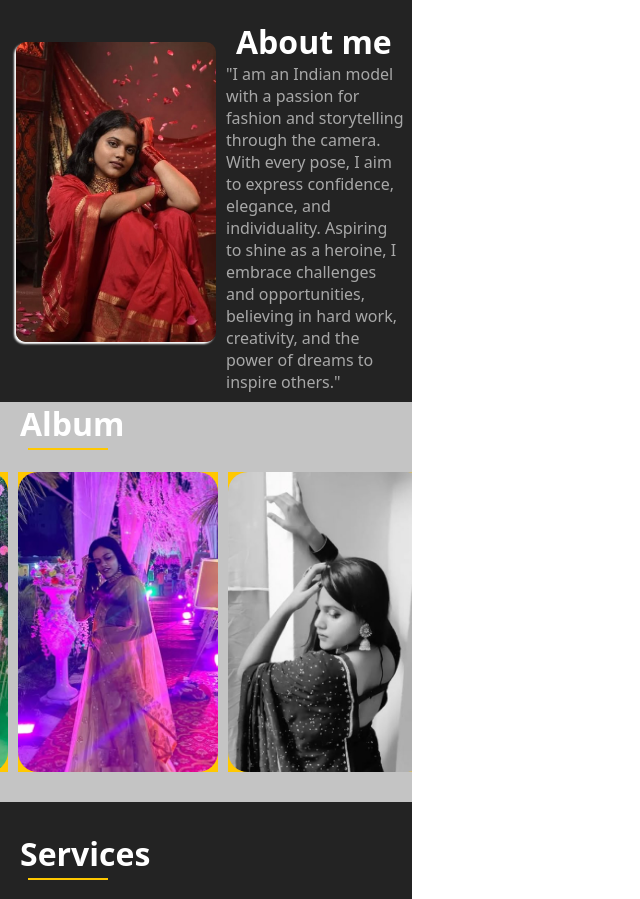
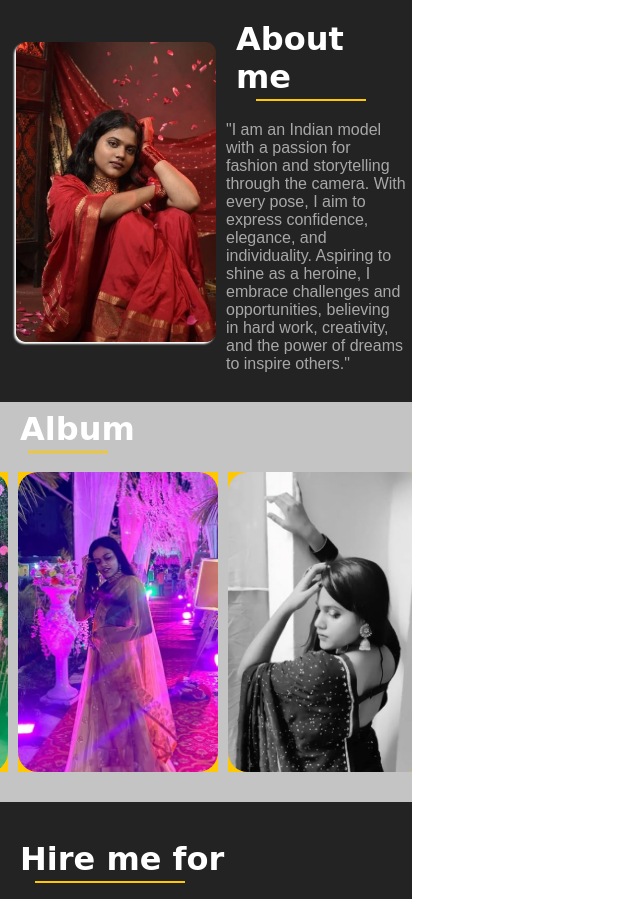
Before and after one commit to IndianModel-1/Shivangi_Kaundel01, a plain HTML site: page index.html in a window 1280 px wide. Shown: the part 743-1642 px from the top of the page, without its empty margins (0-640 px from the left). Drawn offline with Linux system fonts and the light colour scheme.

Commit message:
Add files via upload

```diff
--- a/index.html
+++ b/index.html
@@ -32,6 +32,7 @@
       </div>
       <div class="about_box_right">
         <h1>About me</h1>
+        <div class="about_line"></div>
         <p>"I am an Indian model with a passion for fashion and storytelling through the camera. With every pose, I aim
           to express confidence, elegance, and individuality. Aspiring to shine as a heroine, I embrace challenges and
           opportunities, believing in hard work, creativity, and the power of dreams to inspire others."</p>
@@ -69,8 +70,8 @@
 
   <div id="servic">
     <div class="picheading">
-      <h1>Services</h1>
-      <div class="line"></div>
+      <h1>Hire me for</h1>
+      <div class="hire_line"></div>
      </div>
     <div class="service">
 
--- a/style.css
+++ b/style.css
@@ -125,11 +125,20 @@ nav img {
 .about_box_right h1 {
     color: #ffff;
     padding: 0px 20px;
+    font-family: cursive;
 }
-
+.about_line{
+    width: 110px;
+    height: 2px;
+    background-color: #ffc801;
+    margin-left: 40px;
+    margin-top: 3px;
+    margin-bottom: 20px;
+}
 .about_box_right p {
     color: #ffffff9a;
     padding: 0px 10px;
+    font-family: sans-serif;
 }
 
 #album {
@@ -165,9 +174,16 @@ nav img {
 .picheading h1 {
     color: #fff;
     margin-left: 20px;
-    font-family: system-ui, -apple-system, BlinkMacSystemFont, 'Segoe UI', Roboto, Oxygen, Ubuntu, Cantarell, 'Open Sans', 'Helvetica Neue', sans-serif;
+    padding-top: 8px;
+    font-family: cursive;
 }
-
+.hire_line{
+    width: 150px;
+    height: 2px;
+    background-color: #ffc801;
+    margin-left: 35px;
+    margin-top: 3px;
+}
 .picture {
     width: 412px;
     height: 300px;
@@ -362,7 +378,7 @@ nav img {
     width: 40px;
     height: 100px;
     position: fixed;
-    top: 500px;
+    top: 600px;
     left: 10px;
     background-color: #ffffff;
     border-radius: 18px;
```
